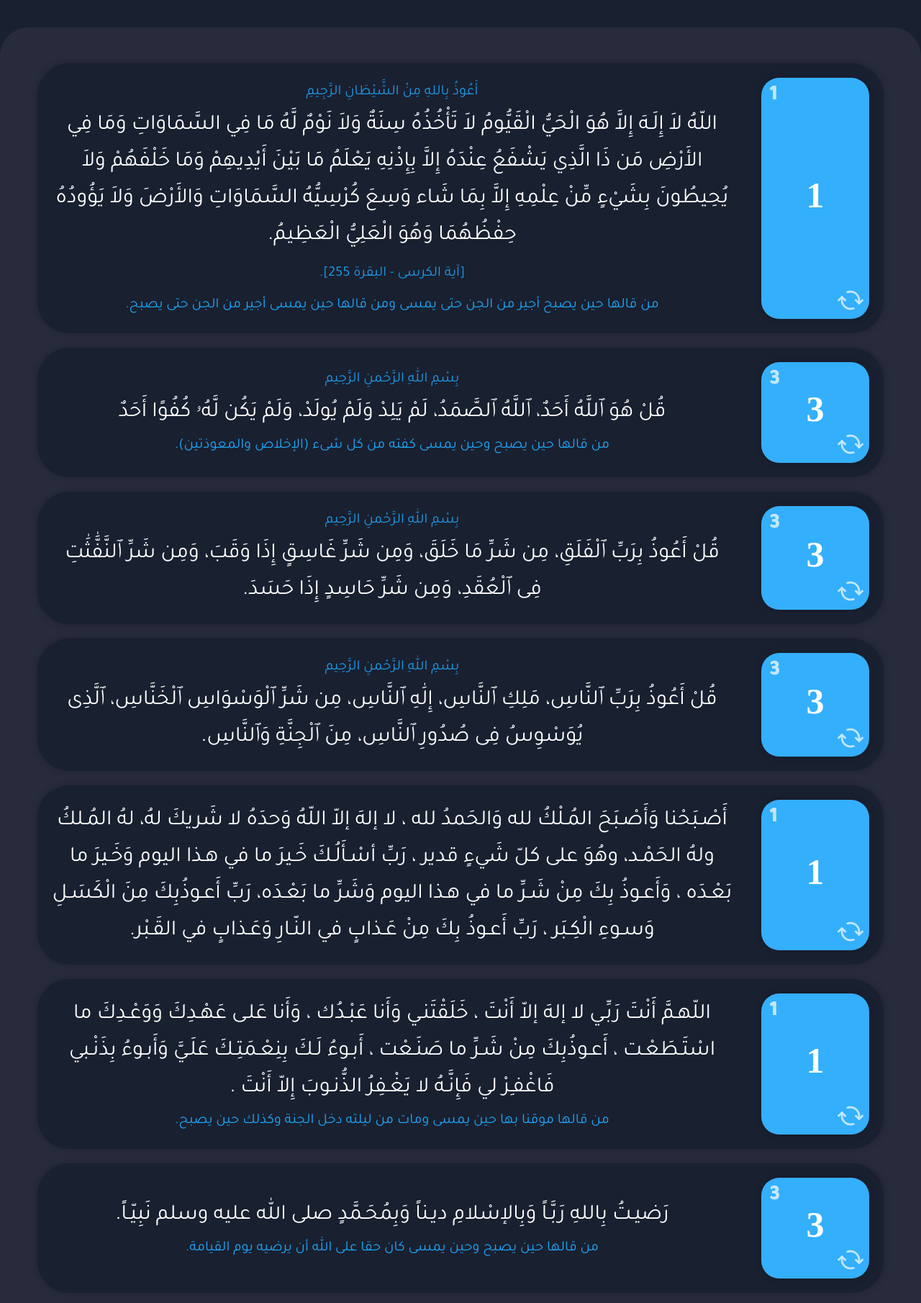
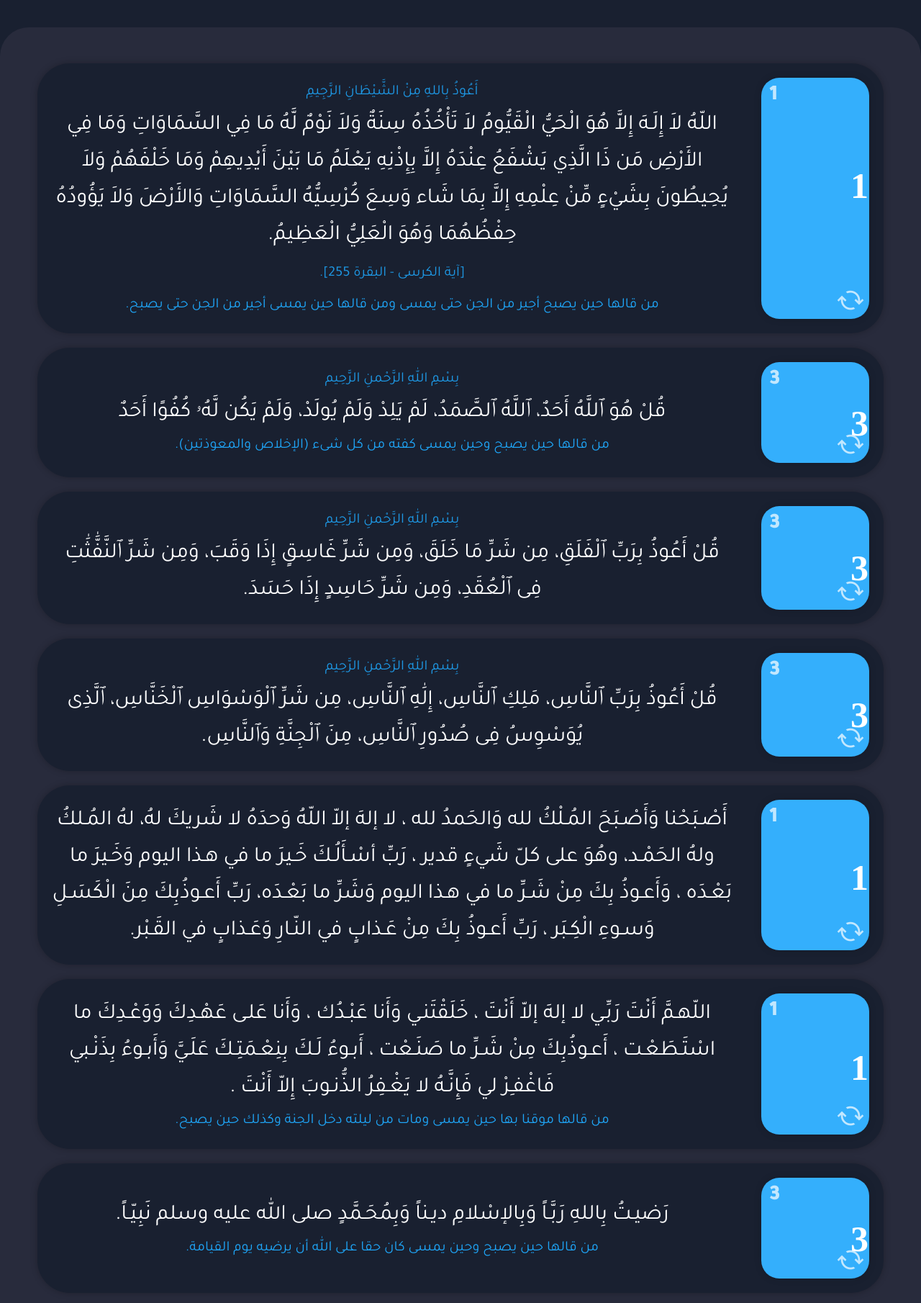
Before and after one commit to Muhammed-Sherif/azkar-website, a PHP site: page / in a window 1280 px wide. Shown: the part 1123-2933 px from the top of the page at 72% size. Run offline with PHP 8.4, Linux system fonts and the light colour scheme.

Commit message:
Update style.css

```diff
--- a/css/style.css
+++ b/css/style.css
@@ -292,11 +292,7 @@ a {
   justify-content: center;
   transform: translateY(-4px)
 }
-.content-box .counter .count-clock {
-  text-align: left;
-  opacity: 0.7;
-  padding-left: 10px;
-}
+
 .content-box .counter .zekr-reset {
   position: absolute;
   bottom: 0;
@@ -311,9 +307,16 @@ a {
 }
 .zekr-reset , .count-down , .count-clock {
   display: block;
-  width: 100%;
+  width: fit-content;
   color: white;
   font-weight: 900;
+  height: fit-content;
+}
+.content-box .counter .count-clock {
+  text-align: left;
+  opacity: 0.7;
+  padding-left: 10px;
+  width: 100%;
   height: calc(100%/3);
 }
 .content-box .counter span::selection {
```
